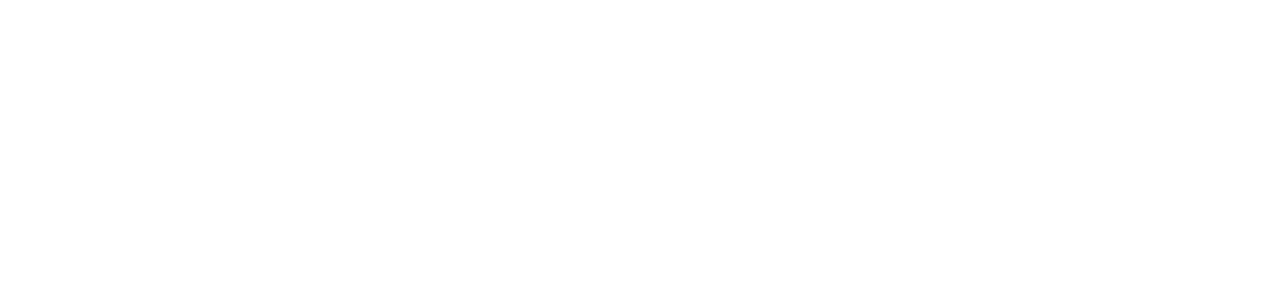
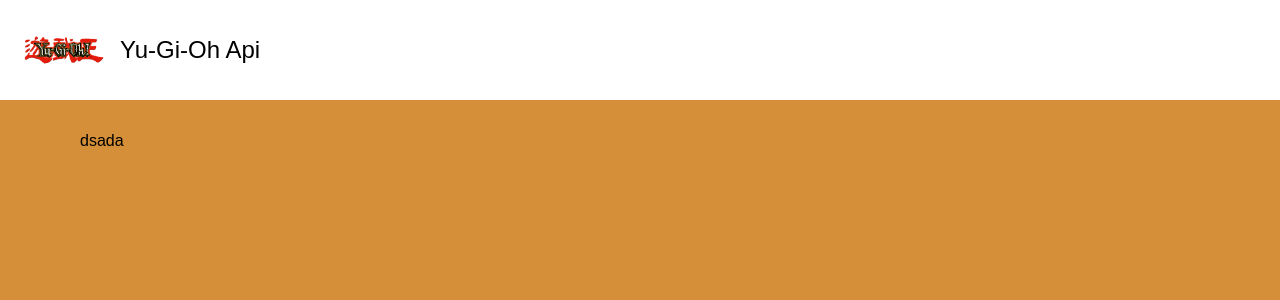
Before and after one commit to RiccardoCarluccio/vite-yu-gi-oh, a Vue app in the folder vue-vite/: page / in a window 1280 px wide. Shown: the top 300 px of the page. Built offline with nearby package versions, Linux system fonts and the light colour scheme.

Commit message:
make main-container in App.vue

```diff
--- a/vue-vite/src/App.vue
+++ b/vue-vite/src/App.vue
@@ -9,9 +9,15 @@
 </script>
 
 <template>
+  <TheHeader></TheHeader>
 
+  <div class="main-container">dsada</div>
 </template>
 
 <style lang="scss">
-
+  .main-container {
+    background-color: rgba(212,143,56,255);
+    height: calc(100vh - 100px);
+    padding: 2rem 5rem;
+  }
 </style>
--- a/vue-vite/src/components/TheHeader.vue
+++ b/vue-vite/src/components/TheHeader.vue
@@ -5,9 +5,30 @@
 </script>
 
 <template>
-
+  <div class="main-container">
+    <img src="../assets/yugioh-logo.png" alt="Yu-Gi-Oh Logo">
+    <h1>Yu-Gi-Oh Api</h1>
+  </div>
 </template>
 
 <style scoped lang="scss">
+  .main-container {
+    background-color: white;
+    width: 100%;
+    height: 100px;
+    padding: 1.5rem;
+    display: flex;
+    align-items: center;
+    gap: 1rem;
 
+    img {
+      height: 80px;
+      width: auto;
+    }
+
+    h1 {
+      font-size: 24px;
+      font-weight: 500;
+    }
+  }
 </style>
--- a/vue-vite/src/scss/general.scss
+++ b/vue-vite/src/scss/general.scss
@@ -0,0 +1,9 @@
+* {
+  box-sizing: border-box;
+  margin: 0;
+  padding: 0;
+}
+
+body {
+  font-family: Arial, Helvetica, sans-serif;
+}
```
Also changed, not shown: vue-vite/src/assets/yugioh-logo.png (added), 1 other file (tests, documents, lock files or other folders).
